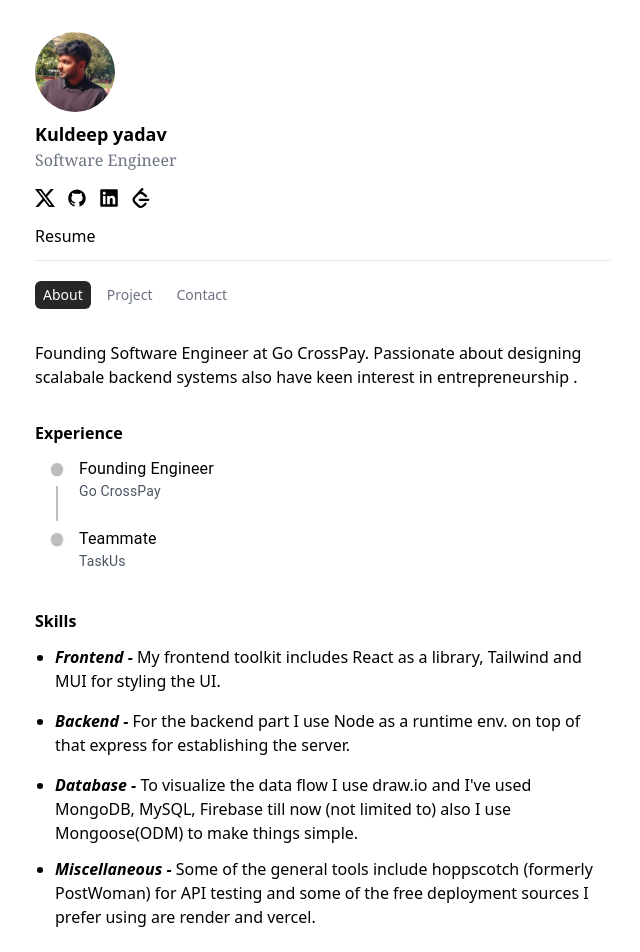
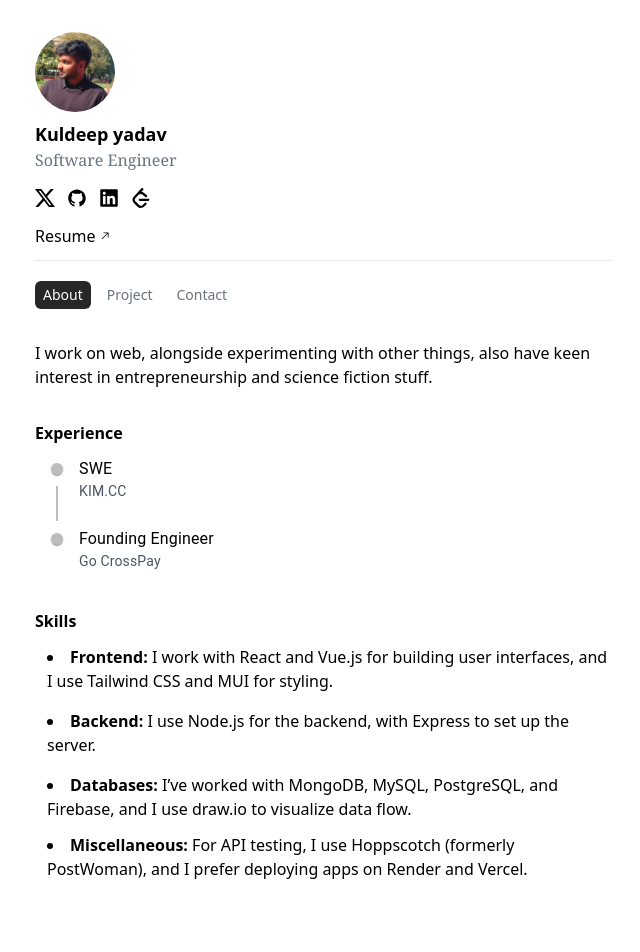
Before and after one commit to kuldeeepy/Portfolio, a React (Vite) app: page / in a window 1280 px wide. Shown: the top 952 px of the page, without its empty margins (317-957 px from the left). Built offline with nearby package versions, Linux system fonts and the light colour scheme; the HTML template or start-up script is replaced by a standard one.

Commit message:
add mailer

```diff
--- a/src/App.jsx
+++ b/src/App.jsx
@@ -1,4 +1,4 @@
-import { Route, Routes, useNavigate } from "react-router-dom";
+import { Route, Routes } from "react-router-dom";
 import Head from "./components/Head";
 import About from "./pages/About";
 import Project from "./pages/Project";
--- a/src/components/Experience.jsx
+++ b/src/components/Experience.jsx
@@ -24,8 +24,7 @@
             <TimelineConnector />
           </TimelineSeparator>
           <TimelineContent>
-            Founding Engineer{" "}
-            <p className="text-gray-600 text-sm font-normal">Go CrossPay</p>
+            SWE <p className="text-gray-600 text-sm font-normal">KIM.CC</p>
           </TimelineContent>
         </TimelineItem>
 
@@ -34,7 +33,8 @@
             <TimelineDot />
           </TimelineSeparator>
           <TimelineContent>
-            Teammate <p className="text-gray-600 text-sm font-normal">TaskUs</p>
+            Founding Engineer{" "}
+            <p className="text-gray-600 text-sm font-normal">Go CrossPay</p>
           </TimelineContent>
         </TimelineItem>
       </Timeline>
--- a/src/components/Head.jsx
+++ b/src/components/Head.jsx
@@ -1,11 +1,12 @@
 import React from "react";
+import Border from "./Border";
 import { Link } from "react-router-dom";
 import logo from "../assets/picture.jpg";
 import { BsTwitterX } from "react-icons/bs";
 import { AiFillGithub } from "react-icons/ai";
 import { FaLinkedin } from "react-icons/fa";
 import { SiLeetcode } from "react-icons/si";
-import Border from "./Border";
+import { RxArrowTopRight } from "react-icons/rx";
 
 let x = import.meta.env.VITE_X;
 let git = import.meta.env.VITE_GIT;
@@ -24,20 +25,24 @@
       <h2 className="font-semibold mt-2 text-lg">Kuldeep yadav</h2>
       <h3 className="text-gray-500 font-serif">Software Engineer</h3>
       <span className="flex gap-3 my-4">
-        <Link to={x} target="_blank">
+        <Link to={x} target="_blank" title="x">
           <BsTwitterX fontSize={20} />
         </Link>
-        <Link to={git} target="_blank">
+        <Link to={git} target="_blank" title="github">
           <AiFillGithub fontSize={20} />
         </Link>
-        <Link to={lkd} target="_blank">
+        <Link to={lkd} target="_blank" title="linkedin">
           <FaLinkedin fontSize={20} />
         </Link>
-        <Link to={lcd} target="_blank">
-          <SiLeetcode fontSize={20}/>
+        <Link to={lcd} target="_blank" title="leetcode">
+          <SiLeetcode fontSize={20} />
         </Link>
       </span>
-      <Link to={cv} target="_blank"><h1 className="font-medium">Resume</h1></Link>
+      <Link to={cv} target="_blank" title="resume">
+        <h1 className="flex gap-[3px] items-center font-medium">
+          Resume <RxArrowTopRight fontSize={12} />
+        </h1>
+      </Link>
       <Border />
     </div>
   );
--- a/src/components/Skill.jsx
+++ b/src/components/Skill.jsx
@@ -4,25 +4,23 @@
   return (
     <div className="mb-6">
       <h2 className="font-semibold my-3">Skills</h2>
-      <ul className="list-disc list-inide pl-5">
+      <ul className="list-disc list-inside pl-3">
         <li>
-          <em className="font-semibold">Frontend -</em> My frontend toolkit
-          includes React as a library, Tailwind and MUI for styling the UI.
+          <strong>Frontend:</strong> I work with React and Vue.js for building
+          user interfaces, and I use Tailwind CSS and MUI for styling.
         </li>
         <li className="my-4">
-          <em className="font-semibold">Backend -</em> For the backend part I
-          use Node as a runtime env. on top of that express for establishing
-          the server.
+          <strong>Backend:</strong> I use Node.js for the backend, with Express
+          to set up the server.
         </li>
         <li>
-          <em className="font-semibold">Database -</em> To visualize the data
-          flow I use draw.io and I've used MongoDB, MySQL, Firebase till now
-          (not limited to) also I use Mongoose(ODM) to make things simple.
+          <strong>Databases:</strong> I’ve worked with MongoDB, MySQL,
+          PostgreSQL, and Firebase, and I use draw.io to visualize data flow.
         </li>
         <li className="my-3">
-          <em className="font-semibold">Miscellaneous -</em> Some of the general
-          tools include hoppscotch (formerly PostWoman) for API testing and some of the free deployment
-          sources I prefer using are render and vercel.
+          <strong>Miscellaneous:</strong> For API testing, I use Hoppscotch
+          (formerly PostWoman), and I prefer deploying apps on Render and
+          Vercel.
         </li>
       </ul>
     </div>
--- a/src/pages/About.jsx
+++ b/src/pages/About.jsx
@@ -6,8 +6,8 @@
   return (
     <>
       <div className="my-4">
-        Founding Software Engineer at Go CrossPay. Passionate about designing
-        scalabale backend systems also have keen interest in entrepreneurship .
+        I work on web, alongside experimenting with other things, also have keen
+        interest in entrepreneurship and science fiction stuff.
       </div>
       <Experience />
       <Skill />
--- a/src/pages/Contact.jsx
+++ b/src/pages/Contact.jsx
@@ -3,42 +3,71 @@
 import Box from "@mui/material/Box";
 import TextField from "@mui/material/TextField";
 
-let lkd = import.meta.env.VITE_LINKEDIN;
+let cld = import.meta.env.VITE_CALENDLY;
+const mail = import.meta.env.VITE_MAIL_SERVER;
+
+const handleSubmit = async (e) => {
+  e.preventDefault();
+
+  const formData = new FormData(e.target);
+  const name = formData.get("name");
+  const email = formData.get("email");
+  const message = formData.get("message");
+
+  try {
+    const resp = await fetch(mail, {
+      method: "POST",
+      headers: {
+        "Content-Type": "application/json",
+      },
+      body: JSON.stringify({ name: name, email: email, text: message }),
+    });
+
+    await resp.json();
+    e.target.reset();
+  } catch (error) {
+    console.error(error);
+  }
+};
 
 export default function Contact() {
   return (
-    <div className="flex justify-center flex-col">
+    <form onSubmit={handleSubmit} className="flex justify-center flex-col">
       <p className="my-6">
-        Let's work on something together, fill the details below I'll get back
-        to you or drop a dm on{" "}
-        <Link to={lkd} target="_blank">
-          <em className="underline">linkedin</em>
+        Let&apos;s work on something together, fill the details below I&apos;ll
+        get back to you or schedule a{" "}
+        <Link to={cld} target="_blank">
+          <em className="underline">meet</em>
         </Link>
       </p>
       <Box
-        component="form"
         sx={{
           "& > :not(style)": { m: 1, width: "25ch" },
         }}
         noValidate
         autoComplete="off"
       >
-        <TextField id="standard-basic" label="Your Name" variant="standard" />
+        <TextField name="name" label="Your Name" variant="standard" required />
         <TextField
+          name="email"
           type="email"
-          id="standard-basic"
           label="Email"
           variant="standard"
+          required
         />
       </Box>
       <textarea
+        name="message"
         placeholder="Write Something.."
         className="resize rounded-md min-h-[90px] max-w-[80%] p-2 border my-4 mx-2 outline-blue-500 border-gray-400 min-w-[75%]"
       ></textarea>
-      <button className="group relative max-w-[25%] m-1 inline-flex cursor-pointer items-center justify-center overflow-hidden rounded-lg border-b-2 border-l-2 border-r-2 border-[#272727] bg-gradient-to-tr from-[#272727] to-[#272727] px-4 py-1 text-white shadow-lg transition duration-100 ease-in-out active:translate-y-0.5 active:border-white active:shadow-none">
+      <button
+        type="submit"
+        className="group relative max-w-[25%] m-1 inline-flex cursor-pointer items-center justify-center overflow-hidden rounded-lg border-b-2 border-l-2 border-r-2 border-[#272727] bg-gradient-to-tr from-[#272727] to-[#272727] px-4 py-1 text-white shadow-lg transition duration-100 ease-in-out active:translate-y-0.5 active:border-white active:shadow-none"
+      >
         <span className="absolute h-0 w-0 rounded-full opacity-10 transition-all duration-300 ease-out group-hover:h-32 group-hover:w-32"></span>
         <span className="relative font-medium">Submit</span>
       </button>
-    </div>
+    </form>
   );
 }
```
Also changed, not shown: 2 other files (tests, documents, lock files or other folders).
